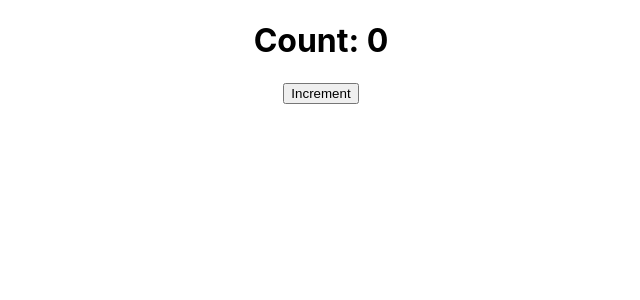
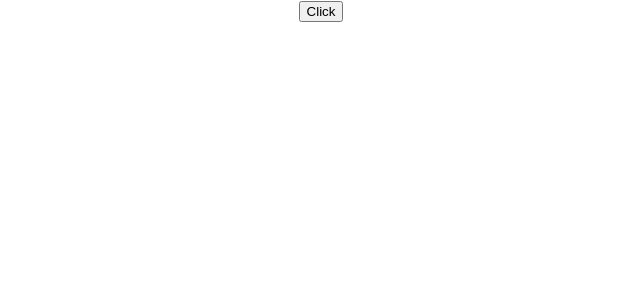
Before and after one commit to mukesh-mahato/Learn-React, a React (Create React App) app: page / in a window 1280 px wide. Shown: the top 300 px of the page, without its empty margins (319-959 px from the left). Built offline with nearby package versions, Linux system fonts and the light colour scheme.

Commit message:
Event Handling

```diff
--- a/src/App.js
+++ b/src/App.js
@@ -5,6 +5,8 @@
 import JSX from './Components/JSX';
 import State from './Components/State'
 import SetStateCounter from './Components/SetStateCounter';
+import FunctionClick from './Components/FunctionClick';
+import ClassClick from './Components/ClassClick';
 
 function App() {
   return (
@@ -13,7 +15,9 @@
      <ClassComponent name='Mr. Beast'/> */}
       {/* <JSX/> */}
       {/* <State /> */}
-      <SetStateCounter />
+      {/* <SetStateCounter /> */}
+      {/* <FunctionClick/> */}
+      <ClassClick />
     </div>
   );
 }
--- /dev/null
+++ b/src/Components/ClassClick.js
@@ -0,0 +1,17 @@
+import React, { Component } from 'react'
+
+class ClassClick extends Component {
+
+    clickHandler() {
+        console.log("Button CLicked ClassClick")
+    }
+  render() {
+    return (
+      <div>
+        <button onClick={this.clickHandler}>Click</button>
+      </div>
+    )
+  }
+}
+
+export default ClassClick;
--- /dev/null
+++ b/src/Components/FunctionClick.js
@@ -0,0 +1,15 @@
+import React from 'react';
+
+function FunctionClick() {
+
+    function clickHandler(){
+        console.log("Button clicked")
+    }
+    return (
+        <div>
+            <button onClick={clickHandler}>Click</button>
+        </div>
+    )
+}
+
+export default FunctionClick;
```
